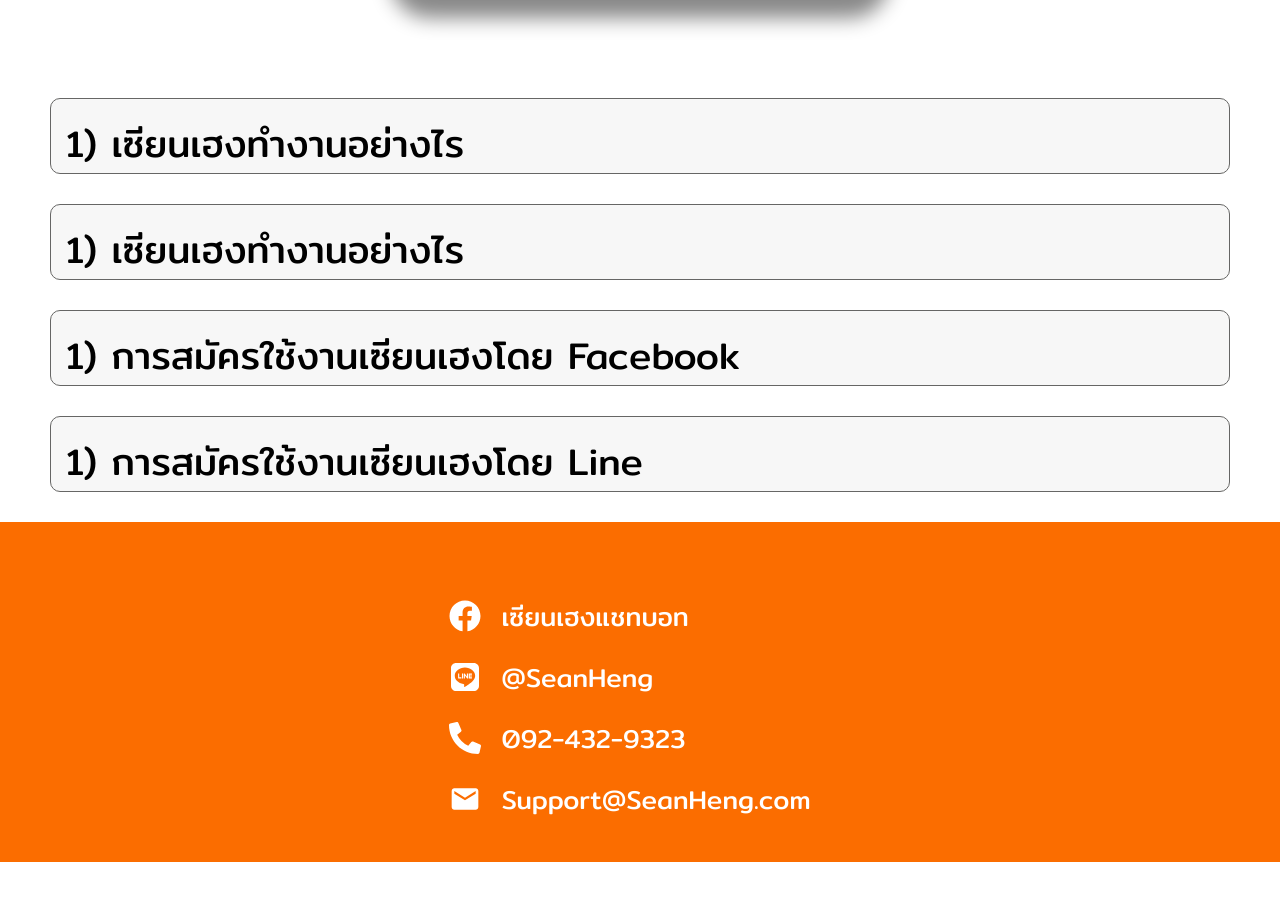
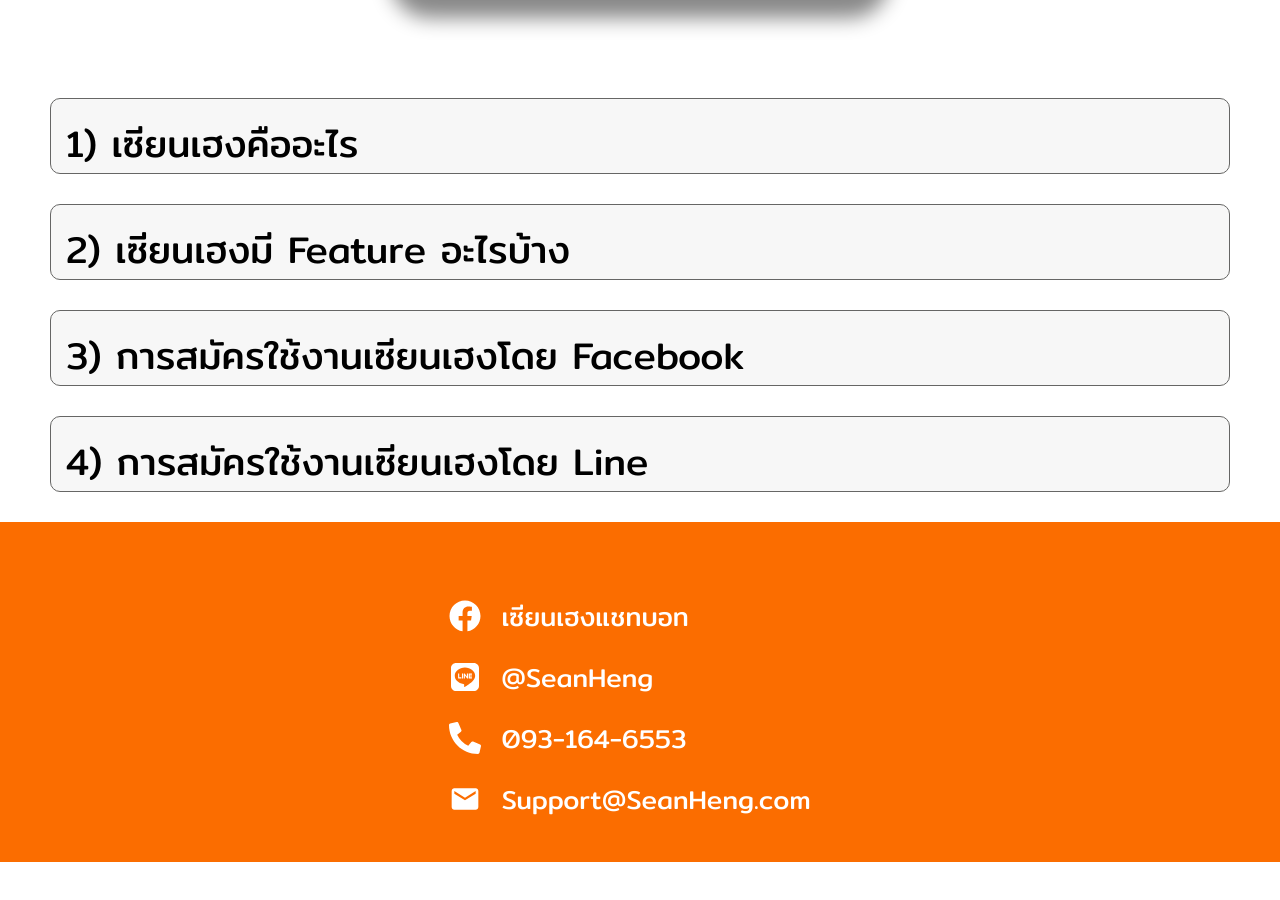
Before and after one commit to Aunggool/Seanheng.Web, a React (Create React App) app: page / in a window 1280 px wide. Shown: the part 4868-5768 px from the top of the page. Built offline with nearby package versions, Linux system fonts and the light colour scheme.

Commit message:
update QAF

```diff
--- a/src/components/pages/Contents/FAQContent.js
+++ b/src/components/pages/Contents/FAQContent.js
@@ -27,19 +27,10 @@
                 handleClick("faq1");
               }}
             >
-              <h3>1) เซียนเฮงทำงานอย่างไร</h3>
+              <h3>1) เซียนเฮงคืออะไร</h3>
             </div>
               <div className={(faqList.faq1?"faq__answer-wrapper ":"faq__answer-wrapper hide")}>
-                Anim pariatur cliche reprehenderit, enim eiusmod high life
-                accusamus terry richardson ad squid. 3 wolf moon officia aute,
-                non cupidatat skateboard dolor brunch. Food truck quinoa
-                nesciunt laborum eiusmod. Brunch 3 wolf moon tempor, sunt aliqua
-                put a bird on it squid single-origin coffee nulla assumenda
-                shoreditch et. Nihil anim keffiyeh helvetica, craft beer labore
-                wes anderson cred nesciunt sapiente ea proident. Ad vegan
-                excepteur butcher vice lomo. Leggings occaecat craft beer
-                farm-to-table, raw denim aesthetic synth nesciunt you probably
-                haven't heard of them accusamus labore sustainable VHS.
+              เซียนเฮงเป็นระบบแชทบอทที่ช่วยร้านค้า เสนอสินค้า ตอบ ปิดการขาย พร้อมรองรับจำนวนผู้ซื้อผ่านช่องทางการแชท Line และ Facebook พร้อมระบบการจัดการสินค้า ออร์เดอร์ แชท วิเคราะห์การขาย
               </div>
           </div>
           <div className="faq__wrapper">
@@ -49,19 +40,14 @@
                 handleClick("faq2");
               }}
             >
-              <h3>1) เซียนเฮงทำงานอย่างไร</h3>
+              <h3>2) เซียนเฮงมี Feature อะไรบ้าง</h3>
             </div>
               <div className={(faqList.faq2?"faq__answer-wrapper ":"faq__answer-wrapper hide")}>
-                Anim pariatur cliche reprehenderit, enim eiusmod high life
-                accusamus terry richardson ad squid. 3 wolf moon officia aute,
-                non cupidatat skateboard dolor brunch. Food truck quinoa
-                nesciunt laborum eiusmod. Brunch 3 wolf moon tempor, sunt aliqua
-                put a bird on it squid single-origin coffee nulla assumenda
-                shoreditch et. Nihil anim keffiyeh helvetica, craft beer labore
-                wes anderson cred nesciunt sapiente ea proident. Ad vegan
-                excepteur butcher vice lomo. Leggings occaecat craft beer
-                farm-to-table, raw denim aesthetic synth nesciunt you probably
-                haven't heard of them accusamus labore sustainable VHS.
+                <li>2.1) สมัครใช้งานง่ายเพียงแค่สมัครใช้งาน ไม่เกิน 5 นาที ก็สามารถขายสินค้าได้ทันที เรามีทีมงานที่พร้อมดูแลและเข้าใจคุณ</li>
+                <li>2.2) ระบบแชทบอท ไม่ต้องสอน'บอท'ใช้งานได้ทันที ที่ช่วยนำเสนอสินค้า ตอบลูกค้าหลายๆรายอย่างฉับไว และสามารถปิดการขายได้ทันที พร้อมตัดสต๊อกให้อัตโนมัติ </li>
+                <li>2.3) แชทสด(Livechat) พูดคุยกับลูกค้าทุกช่องทาง Facebook Line คุณสามารถแชทกับลูกค้าได้โดยตรง และที่สำคัญคุณสามาถนำเสนอดีลสุดพิเศษให้ลูกค้าได้ทันที</li>
+                <li>2.4) ระบบจัดการ Order ช่วยตรวจสอบสถานะการสั่งซื้อ เก็บบันทึกออเดอร์ของลูกค้า พร้อมตรวจสอบการชำระและ อัพเดทสถานะออเดอร์ลูกค้าได้ตลอดเวลา </li>
+                <li>2.5) ระบบจัดการ Stock ช่วยจัดการสินค้าภายในร้านค้าคุณ เพิ่มสินค้าใหม่ๆ สินค้าโปรโมชั่น และดีลพิเศษได้ด้วยตัวเอง มีระบบตรวจสอบสต็อกสินค้าอย่างแม่นยำ</li>
               </div>
           </div>
           <div className="faq__wrapper">
@@ -71,7 +57,7 @@
                 handleClick("faq3");
               }}
             >
-              <h3>1) การสมัครใช้งานเซียนเฮงโดย Facebook</h3>
+              <h3>3) การสมัครใช้งานเซียนเฮงโดย Facebook</h3>
             </div>
               <div className={(faqList.faq3?"faq__answer-wrapper ":"faq__answer-wrapper hide")}>
                 <iframe  src='https://www.youtube.com/embed/pgQYFDHx4jc' style={{ width:'100%',height:'550px' }} />
@@ -84,7 +70,7 @@
                 handleClick("faq4");
               }}
             >
-              <h3>1) การสมัครใช้งานเซียนเฮงโดย Line</h3>
+              <h3>4) การสมัครใช้งานเซียนเฮงโดย Line</h3>
             </div>
               <div className={(faqList.faq4?"faq__answer-wrapper ":"faq__answer-wrapper hide")}>
               <iframe  src='https://www.youtube.com/embed/3ce15Afx56E' style={{ width:'100%',height:'550px' }} />
--- a/src/components/pages/Footer/Footer.js
+++ b/src/components/pages/Footer/Footer.js
@@ -25,11 +25,11 @@
           </a>
         </div>
         <div className="footer__text-wapper phone">
-          <aside className="social-logo" href="tel:0924329323">
+          <aside className="social-logo" href="tel:0931646553">
             <FaPhoneAlt />
           </aside>
-          <a className="footer__text" href="tel:0924329323">
-            092-432-9323
+          <a className="footer__text" href="tel:0931646553">
+            093-164-6553
           </a>
         </div>
         <div className="footer__text-wapper email">
```
Also changed, not shown: 1 other file (tests, documents, lock files or other folders).
